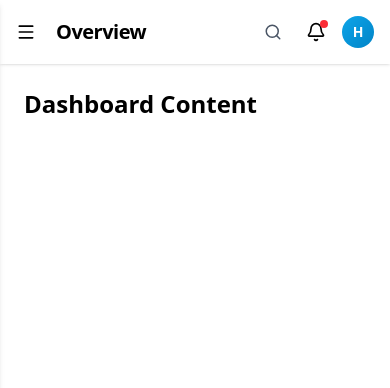
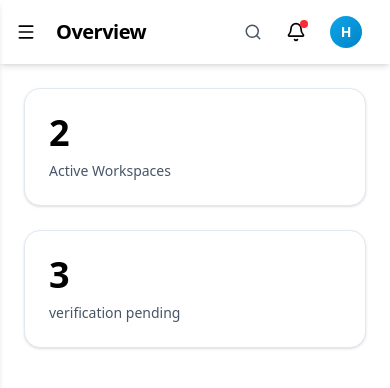
Before and after one commit to AshuNewatia/SoC, a React (Vite) app in the folder frontend/: page /dashboard in a window 390 px wide. Shown: the top 388 px of the page. Built offline with nearby package versions, Linux system fonts and the light colour scheme.

Commit message:
dashboard card added

```diff
--- /dev/null
+++ b/frontend/src/components/dashboard/StatCard.jsx
@@ -0,0 +1,12 @@
+export default function StatCard({ stat }) {
+    return (
+        <div className=" bg-white rounded-2xl p-6 shadow-sm hover:shadow-md hover:-translate-y-1 transition-all duration-200 border border-slate-200 cursor-pointer ">
+            <div className ="text-4xl font-bold tracking-tight">
+                {stat.value}
+            </div>
+            <div className ="text-sm text-text-secondary mt-2">
+                {stat.title}
+            </div>
+        </div>
+    );
+}
--- /dev/null
+++ b/frontend/src/components/dashboard/StatsGrid.jsx
@@ -0,0 +1,11 @@
+import StatCard from "./StatCard"
+
+export default function StatsGrid({workspaceStat}) {
+    return (
+        <div className=" grid grid-cols-1 md:grid-cols-2 xl:grid-cols-4 gap-6 ">
+            {workspaceStat.map((stat) =>(
+                <StatCard key = {stat.title} stat={stat} />
+            ))}
+        </div>
+    )
+}
--- a/frontend/src/components/header/Header.jsx
+++ b/frontend/src/components/header/Header.jsx
@@ -9,10 +9,9 @@ export default function Header({ title = "Overview", onMenuClick }) {
   const formattedDate = `${weekday}, ${month} ${day} ${year}`;
 
   return (
-    <header className="h-16 md:h-18 bg-white/90 backdrop-blur-md shadow-sm px-4 md:px-8 flex items-center justify-between sticky top-0 z-30">
+    <header className="h-16 md:h-18 bg-white/90 backdrop-blur-md shadow-md px-4 md:px-8 flex items-center justify-between sticky top-0 z-30">
       {/* Left Side: menu button + title + date */}
       <div className="flex items-center gap-3">
-        {/* Menu button - visible only on mobile */}
         <button
           onClick={onMenuClick}
           className="md:hidden p-2 -ml-2 rounded-lg hover:bg-gray-100 transition-all"
@@ -26,10 +25,10 @@ export default function Header({ title = "Overview", onMenuClick }) {
         </div>
       </div>
 
-      {/* Right Side: search, notification, profile (same as before) */}
+      {/* Right Side: search, notification, profile */}
       <div className="flex items-center gap-2 md:gap-4">
         <div className="relative">
-          <button className="md:hidden p-2 rounded-full hover:bg-gray-100 transition-all">
+          <button className="md:hidden p-2 rounded-xl hover:bg-gray-100 transition-all">
             <Search size={18} className="text-gray-600" />
           </button>
           <div className="hidden md:block relative">
@@ -41,11 +40,15 @@ export default function Header({ title = "Overview", onMenuClick }) {
             />
           </div>
         </div>
-        <button className="relative p-2 rounded-full hover:bg-gray-100 transition-all">
+
+        {/* Notification button - hover adds shadow without lifting */}
+        <button className="relative p-2 rounded-xl hover:bg-gray-100 hover:shadow-md transition-all duration-200">
           <Bell size={20} />
           <span className="absolute top-1.5 right-1.5 w-2 h-2 rounded-full bg-red-500" />
         </button>
-        <button className="flex items-center gap-2 md:gap-3 pl-0 md:pl-2.5 pr-0 md:pr-2.5 py-1 rounded-full hover:bg-gray-100 transition-all">
+
+        {/* Profile button - hover adds shadow without lifting */}
+        <button className="flex items-center gap-2 md:gap-3 pl-2 pr-3 py-1.5 rounded-xl hover:bg-gray-100 hover:shadow-md transition-all duration-200">
           <div className="w-8 h-8 md:w-9 md:h-9 rounded-full bg-gradient-to-br from-primary to-primary-hover flex items-center justify-center text-white font-semibold text-sm">
             H
           </div>
--- a/frontend/src/components/layouts/AppLayout.jsx
+++ /dev/null
@@ -1,18 +0,0 @@
-import Sidebar from "../sidebar/Sidebar";
-import Header from "../header/Header";
-
-export default function AppLayout({ children, title }) {
-  return (
-    <div className="flex h-screen bg-slate-100">
-      <Sidebar />
-
-      <div className="flex-1 flex flex-col">
-        <Header title={title} />
-
-        <main className="flex-1 overflow-auto p-6">
-          {children}
-        </main>
-      </div>
-    </div>
-  );
-}
--- a/frontend/src/pages/Dashboard.jsx
+++ b/frontend/src/pages/Dashboard.jsx
@@ -1,9 +1,20 @@
-// Dashboard.jsx – simplified
+import StatsGrid from "../components/dashboard/StatsGrid";
+
+const workspaceStat = [
+  {
+   title: "Active Workspaces",
+   value: 2
+  },
+  {
+    title: "verification pending",
+    value: 3
+  }
+]
+
 export default function Dashboard() {
   return (
     <div className="p-6">
-      <h1 className="text-2xl font-bold">Dashboard Content</h1>
-      {/* rest of your dashboard UI */}
+      <StatsGrid workspaceStat = {workspaceStat} />
     </div>
   );
 }
```
Also changed, not shown: frontend/src/components/dashboard/Hero.jsx (added).
